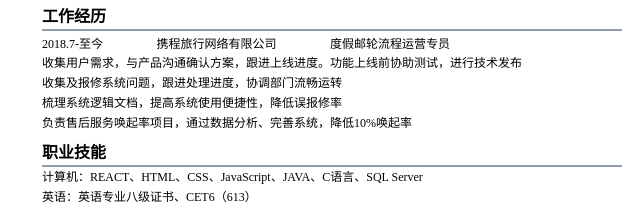
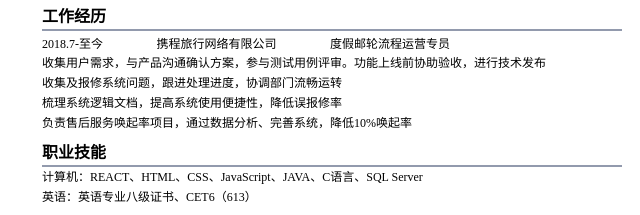
Before and after one commit to SuperPowerZhang/Personal, a plain HTML site: page index.html in a window 1280 px wide. Shown: the part 467-682 px from the top of the page, 308-948 px from the left. Drawn offline with Linux system fonts and the light colour scheme.

Commit message:
Update index.html

```diff
--- a/index.html
+++ b/index.html
@@ -83,7 +83,7 @@
         <span>携程旅行网络有限公司</span>
         <span>度假邮轮流程运营专员</span>
       </h4>
-      <p><span>收集用户需求，与产品沟通确认方案，跟进上线进度。功能上线前协助测试，进行技术发布</span></p>
+      <p><span>收集用户需求，与产品沟通确认方案，参与测试用例评审。功能上线前协助验收，进行技术发布</span></p>
       <p><span>收集及报修系统问题，跟进处理进度，协调部门流畅运转</span></p>
       <p><span>梳理系统逻辑文档，提高系统使用便捷性，降低误报修率</span></p>
       <p>
```
